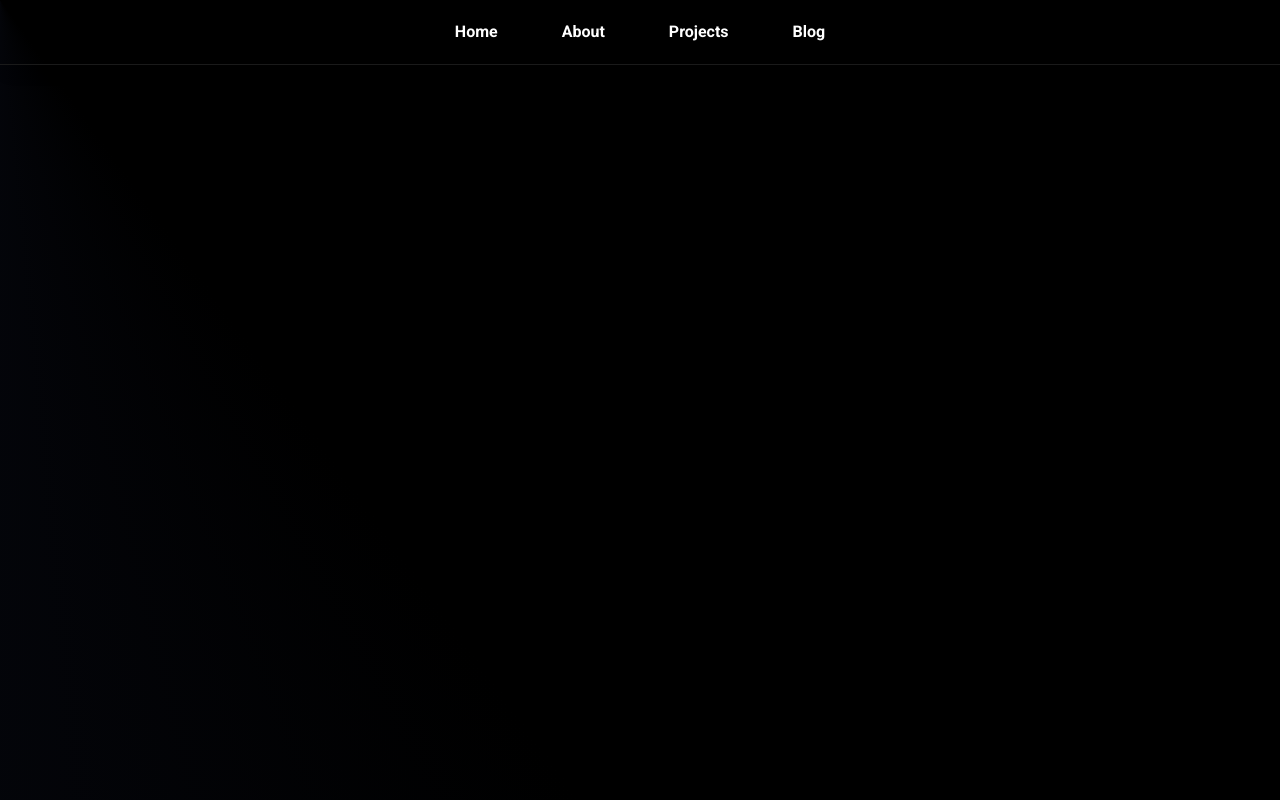
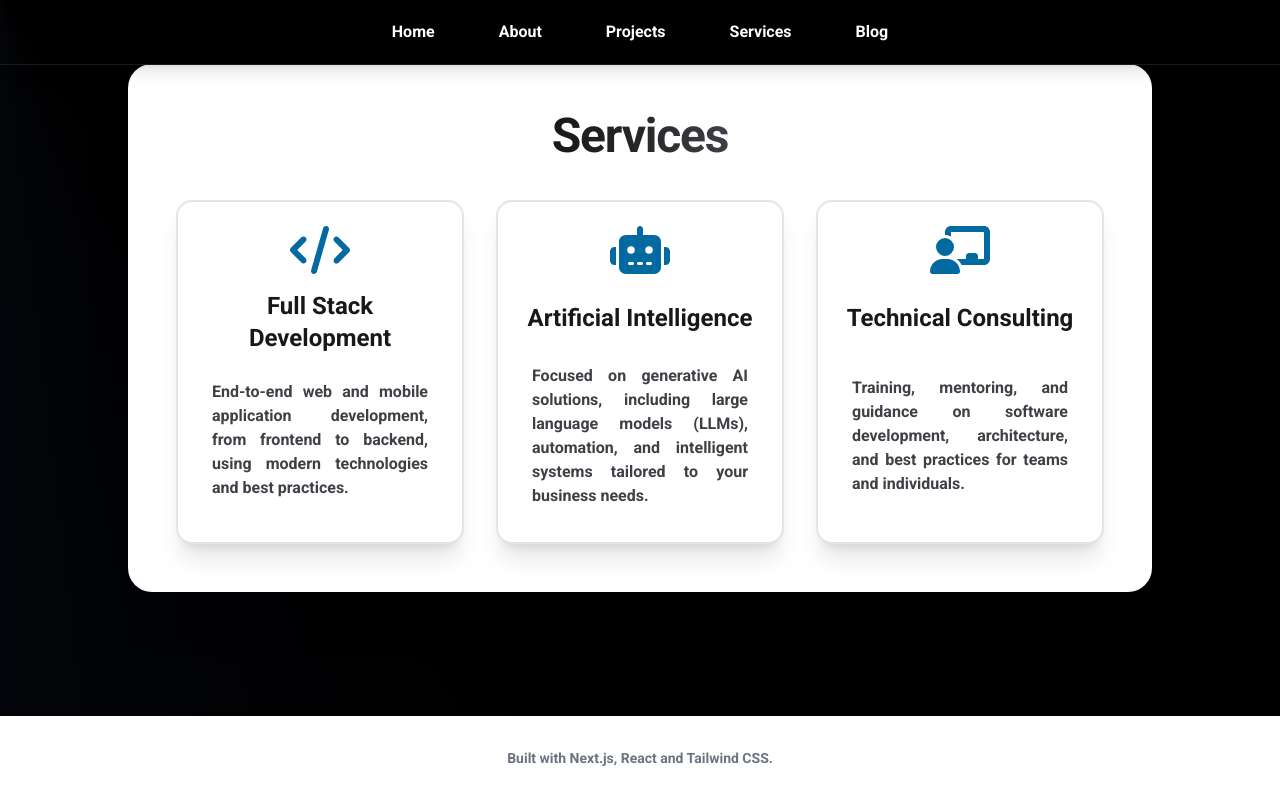
Before and after one commit to ronnyml/ronnycel, a Next.js app: page /services in a window 1280 px wide. Before the commit this address had no page. Shown: the top 800 px of the page. Built offline with nearby package versions, Linux system fonts and the light colour scheme.

Commit message:
Add services to header and create services page..

```diff
--- a/src/app/about/page.tsx
+++ b/src/app/about/page.tsx
@@ -13,7 +13,7 @@ const chunkArray = (arr: string[], size: number) => {
 const About = () => {
   const skillRows = chunkArray(skills, 5);
   return (
-    <section className="w-full max-w-3xl mx-auto rounded-3xl shadow-2xl p-6 md:p-12 mb-8 bg-white/90 flex flex-col items-center justify-center">
+    <section className="w-full max-w-3xl mx-auto rounded-3xl shadow-2xl p-6 md:p-12 mb-8 bg-white flex flex-col items-center justify-center">
       <Image
         src="/images/profile.jpeg"
         alt="Profile photo of Ronny Yabar"
--- a/src/app/layout.tsx
+++ b/src/app/layout.tsx
@@ -23,7 +23,7 @@ export default function RootLayout({
       <body className={`${inter.className} ${roboto.className} bg-[conic-gradient(at_top_left,_#000000_40%,_#0d1225_80%,_#000100_100%)] min-h-screen`}>
         <div className="flex flex-col min-h-screen">
           <Header />
-          <main className="flex-1 flex justify-center items-start px-2 md:px-0 mt-1">
+          <main className="flex-1 px-4 md:px-12">
             {children}
           </main>
           <Footer />
--- a/src/app/page.tsx
+++ b/src/app/page.tsx
@@ -6,12 +6,12 @@ import { socialIcons } from "../data/data";
 
 const HomePage = () => {
   return (
-    <section className="w-full max-w-5xl mx-auto rounded-3xl shadow-2xl p-6 md:p-12 mb-8 bg-white/90">
+    <section className="w-full max-w-5xl mx-auto rounded-3xl shadow-2xl px-4 md:px-12 p-6 md:p-12 mb-8 bg-white">
       <div className="header text-white mt-4">
-        <h1 className="text-4xl md:text-5xl font-extrabold text-center mb-2 text-transparent bg-clip-text bg-gradient-to-r from-zinc-800 via-zinc-700 to-zinc-900 drop-shadow-lg">Software, Travel & Bike</h1>
+        <h1 className="text-2xl md:text-5xl font-extrabold text-center mb-2 text-transparent bg-clip-text bg-gradient-to-r from-zinc-800 via-zinc-700 to-zinc-900 drop-shadow-lg whitespace-nowrap md:whitespace-normal">Software, Travel & Bike</h1>
         <h2 className="text-xl md:text-2xl text-zinc-700 text-center mb-6 font-medium">Ronny Yabar Aizcorbe</h2>
       </div>
-      <div className="flex flex-wrap justify-center items-center gap-8">
+      <div className="flex flex-col md:flex-row justify-center items-center gap-8">
         <div className="h-full flex items-center justify-center">
           <Image
             src="/images/ronny.png"
@@ -22,9 +22,9 @@ const HomePage = () => {
             height={320}
           />
         </div>
-        <div className="flex flex-col justify-center items-center md:items-start">
+        <div className="flex flex-col justify-center items-center md:items-start md:w-1/2">
           <h1 className="relative text-3xl md:text-4xl font-black text-zinc-800 dark:text-white text-center md:text-left mb-2">Hi, I'm Ronny!</h1>
-          <h2 className="mb-4 text-center md:text-left text-lg md:text-xl text-zinc-700 font-semibold">A <span className="text-sky-700 font-extrabold text-xl md:text-2xl decoration-sky-400">Senior Software Engineer</span> based in Peru,<br />focusing on Full Stack and AI Development.</h2>
+          <h2 className="mb-4 text-center md:text-left text-lg md:text-2xl text-zinc-700 font-semibold">A <span className="text-sky-700 font-extrabold text-xl md:text-2xl decoration-sky-400">Senior Software Engineer</span> based in Peru, focusing on Full Stack development and AI solutions.</h2>
           <div className="mt-4 flex items-center gap-3">
             {socialIcons.map(social => (
               <Link
@@ -44,7 +44,7 @@ const HomePage = () => {
         </div>
       </div>
       {/* Badges Section */}
-      <div className="flex flex-wrap justify-center items-center gap-6 mt-14">
+      <div className="flex flex-nowrap md:flex-wrap justify-center items-center gap-6 mt-14 overflow-x-auto">
         <a href="https://www.credly.com/badges/5a755be2-1573-4a8f-8b79-46bb8cee51f8" target="_blank" rel="noopener noreferrer">
           <Image
             src="/images/certificates/meta-fullstack-developer.png"
--- a/src/app/projects/page.tsx
+++ b/src/app/projects/page.tsx
@@ -18,7 +18,7 @@ const Projects = () => {
                     <h2 className="text-2xl md:text-3xl font-bold text-white text-center mt-10 mb-6 underline underline-offset-4 decoration-sky-700 drop-shadow">{category}</h2>
                     <div className="mt-1 grid grid-cols-1 sm:grid-cols-2 md:grid-cols-3 gap-8">
                       {projectsInCategory.map((project, projectIndex) => (
-                        <div key={projectIndex} className="block rounded-2xl bg-white/90 backdrop-blur-md border border-neutral-200 shadow-xl hover:shadow-2xl hover:scale-[1.03] transition-all duration-200">
+                        <div key={projectIndex} className="block rounded-2xl bg-white backdrop-blur-md border border-neutral-200 shadow-xl hover:shadow-2xl hover:scale-[1.03] transition-all duration-200">
                           <div
                             className="relative overflow-hidden flex items-center justify-center"
                             data-te-ripple-init
--- /dev/null
+++ b/src/app/services/page.tsx
@@ -0,0 +1,39 @@
+import { FontAwesomeIcon } from "@fortawesome/react-fontawesome";
+import { faCode, faRobot, faChalkboardTeacher } from "@fortawesome/free-solid-svg-icons";
+
+const services = [
+  {
+    icon: faCode,
+    title: "Full Stack Development",
+    description: "End-to-end web and mobile application development, from frontend to backend, using modern technologies and best practices."
+  },
+  {
+    icon: faRobot,
+    title: "Artificial Intelligence",
+    description: "Focused on generative AI solutions, including large language models (LLMs), automation, and intelligent systems tailored to your business needs."
+  },
+  {
+    icon: faChalkboardTeacher,
+    title: "Technical Consulting",
+    description: "Training, mentoring, and guidance on software development, architecture, and best practices for teams and individuals."
+  }
+];
+
+const ServicesPage = () => {
+  return (
+    <section className="w-full max-w-5xl mx-auto rounded-3xl shadow-2xl p-6 md:p-12 mb-8 bg-white flex flex-col items-center justify-center">
+      <h1 className="text-4xl md:text-5xl font-extrabold text-transparent bg-clip-text bg-gradient-to-r from-zinc-900 via-zinc-800 to-zinc-700 text-center mb-10 tracking-tight">Services</h1>
+      <div className="grid grid-cols-1 md:grid-cols-3 gap-8 w-full">
+        {services.map((service) => (
+          <div key={service.title} className="flex flex-col items-center bg-white rounded-2xl shadow-xl border-2 border-zinc-200 p-6 h-full min-h-[340px]">
+            <FontAwesomeIcon icon={service.icon} size="3x" className="mb-4 text-sky-700" />
+            <h2 className="text-2xl font-bold text-zinc-900 mb-2 text-center min-h-[56px] flex items-center justify-center">{service.title}</h2>
+            <p className="text-zinc-700 text-justify flex-1 flex items-center justify-center">{service.description}</p>
+          </div>
+        ))}
+      </div>
+    </section>
+  );
+};
+
+export default ServicesPage;
--- a/src/components/Header.tsx
+++ b/src/components/Header.tsx
@@ -24,13 +24,13 @@ const Header = () => {
       </div>
 
       {/* Mobile Header */}
-      <div className="fixed top-0 left-0 w-full z-50 backdrop-blur-md bg-[conic-gradient(at_top_left,_#000000_40%,_#0d1225_80%,_#000100_100%)] shadow-lg border-b border-white/10 lg:hidden h-16 flex items-center justify-end transition-all duration-300">
+      <div className="fixed top-0 left-0 w-full z-50 backdrop-blur-md bg-black shadow-lg border-b border-white/10 lg:hidden h-16 flex items-center justify-end transition-all duration-300">
         <button type="button" className="space-y-2 mr-5" onClick={() => setIsNavOpen(prev => !prev)} aria-label="Open navigation menu">
           <div className="bg-white block w-8 h-1 rounded transition-all" />
           <div className="bg-white block w-8 h-1 rounded transition-all" />
           <div className="bg-white block w-8 h-1 rounded transition-all" />
         </button>
-        <div className={isNavOpen ? "showMenuNav" : "hideMenuNav"}>
+        <div className={isNavOpen ? "showMenuNav fixed inset-0 z-50 bg-black flex flex-col" : "hideMenuNav"}>
           <div className="absolute top-0 right-0 px-8 py-8" onClick={() => setIsNavOpen(false)}>
             <svg
               className="h-8 w-8 text-white"
@@ -45,14 +45,14 @@ const Header = () => {
               <line x1="6" y1="6" x2="18" y2="18" />
             </svg>
           </div>
-          <nav className="flex flex-col items-center justify-between min-h-[250px]">
+          <nav className="flex flex-col items-center justify-center min-h-screen bg-black rounded-none shadow-none p-8 w-full">
             {navLinks.map((link) => (
               <Link
                 key={link.url}
                 href={link.url}
                 onClick={() => setIsNavOpen(false)}
                 target={link.url.startsWith('http') ? "_blank" : ""}
-                className="border-b border-gray-200 my-4 uppercase text-white hover:text-gray-200 font-semibold px-4 py-2 rounded transition-colors duration-200 hover:bg-white/10 focus:outline-none focus:ring-2 focus:ring-white/40"
+                className="border-b border-gray-700 my-4 uppercase text-white hover:text-blue-200 font-semibold px-4 py-2 rounded transition-colors duration-200 hover:bg-white/10 focus:outline-none focus:ring-2 focus:ring-white/40 w-full text-center"
               >
                 {link.title}
               </Link>
--- a/src/data/data.tsx
+++ b/src/data/data.tsx
@@ -20,6 +20,10 @@ const navLinks = [
     {
       title: "Projects",
       url: "/projects"
+    },
+    {
+      title: "Services",
+      url: "/services"
     },
     {
       title: "Blog",
```
